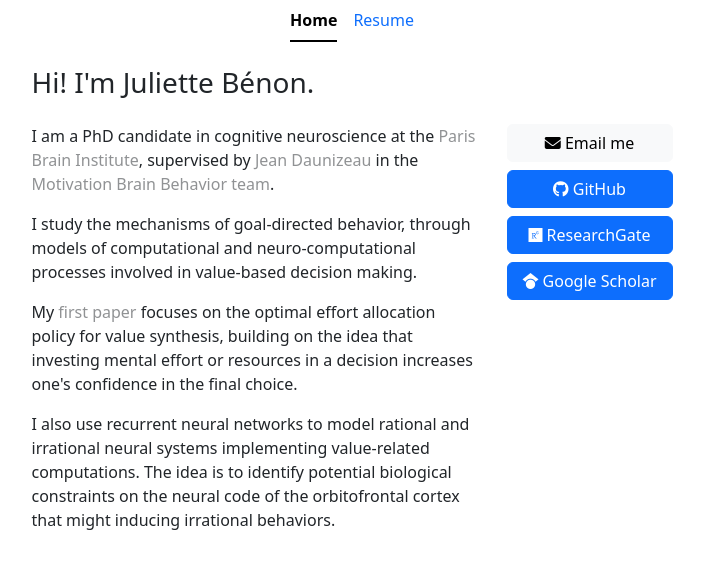
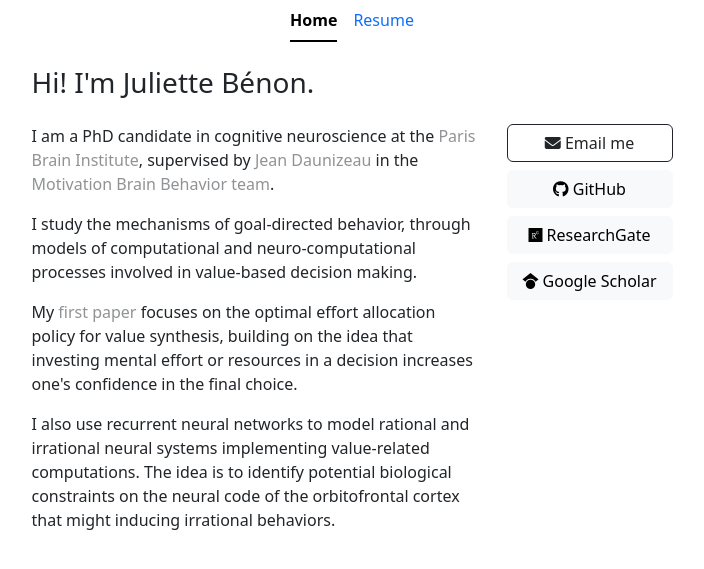
Before and after one commit to jbenon/jbenon.github.io, a Jekyll site: the page built from index.html, in a window 1280 px wide. Shown: the top 569 px of the page, without its empty margins (288-992 px from the left). Built offline with Jekyll 4.4.1, drawn with Linux system fonts in a browser that asks for light colours; nearby versions of some CDN libraries.

Commit message:
Change button style

```diff
--- a/index.html
+++ b/index.html
@@ -49,19 +49,19 @@ layout: default
         </div>
         <div class="col-md-2 gy-3">
             <div class="d-grid gap-2">
-                <a class="btn btn-light" role="button" href="mailto: juliettebenon@gmail.com">
+                <a class="btn btn-outline-dark" role="button" href="mailto: juliettebenon@gmail.com">
                     <i class="fa-solid fa-envelope"></i>
                     Email me
                 </a>
-                <a class="btn btn-primary" role="button" href="https://github.com/jbenon">
+                <a class="btn btn-light" role="button" href="https://github.com/jbenon">
                     <i class="fa-brands fa-github"></i>
                     GitHub
                 </a>
-                <a class="btn btn-primary" role="button" href="https://www.researchgate.net/profile/Juliette-Benon-3">
+                <a class="btn btn-light" role="button" href="https://www.researchgate.net/profile/Juliette-Benon-3">
                     <i class="fa-brands fa-researchgate"></i>
                     ResearchGate
                 </a>
-                <a class="btn btn-primary" role="button" href="https://scholar.google.com/citations?user=1rcEINgAAAAJ">
+                <a class="btn btn-light" role="button" href="https://scholar.google.com/citations?user=1rcEINgAAAAJ">
                     <i class="fa-brands fa-google-scholar"></i>
                     Google Scholar
                 </a>
```
